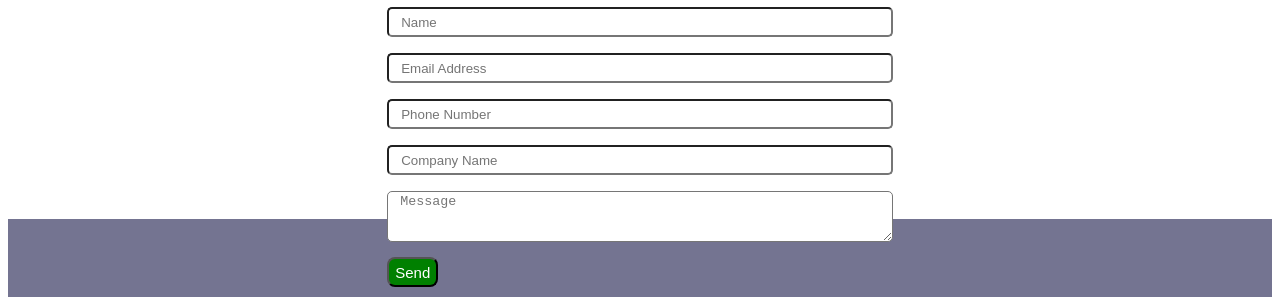
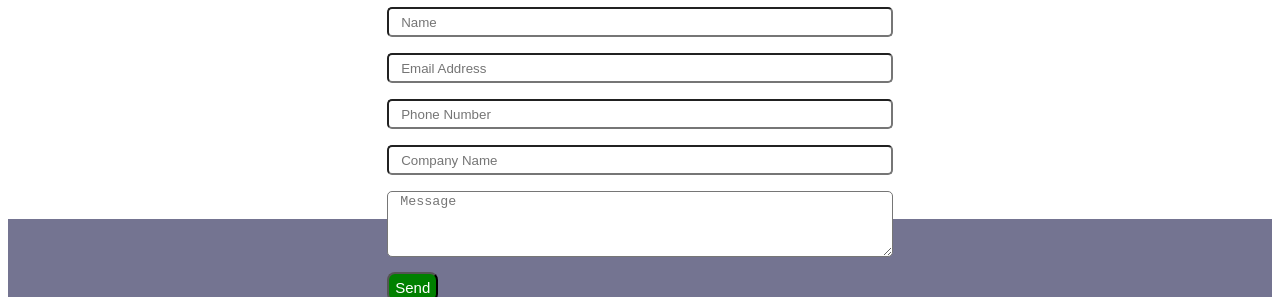
Before and after one commit to CShah1997/CSSProj, a plain HTML site: page index.html in a window 1280 px wide. Shown: the part 389-686 px from the top of the page. Drawn offline with Linux system fonts and the light colour scheme.

```diff
--- a/index.html
+++ b/index.html
@@ -106,7 +106,7 @@
             <div class="control-group">
               <div class="form-group floating-label-form-group controls mb-0 pb-2">
                 <!-- <label>Message</label> -->
-                <textarea class="form-control" id="message" rows="3" placeholder="Message" required="required" data-validation-required-message="Please enter a message."></textarea>
+                <textarea class="form-control" id="message" rows="4" placeholder="Message" required="required" data-validation-required-message="Please enter a message."></textarea>
                 <p class="help-block text-danger"></p>
               </div>
             </div>
```
